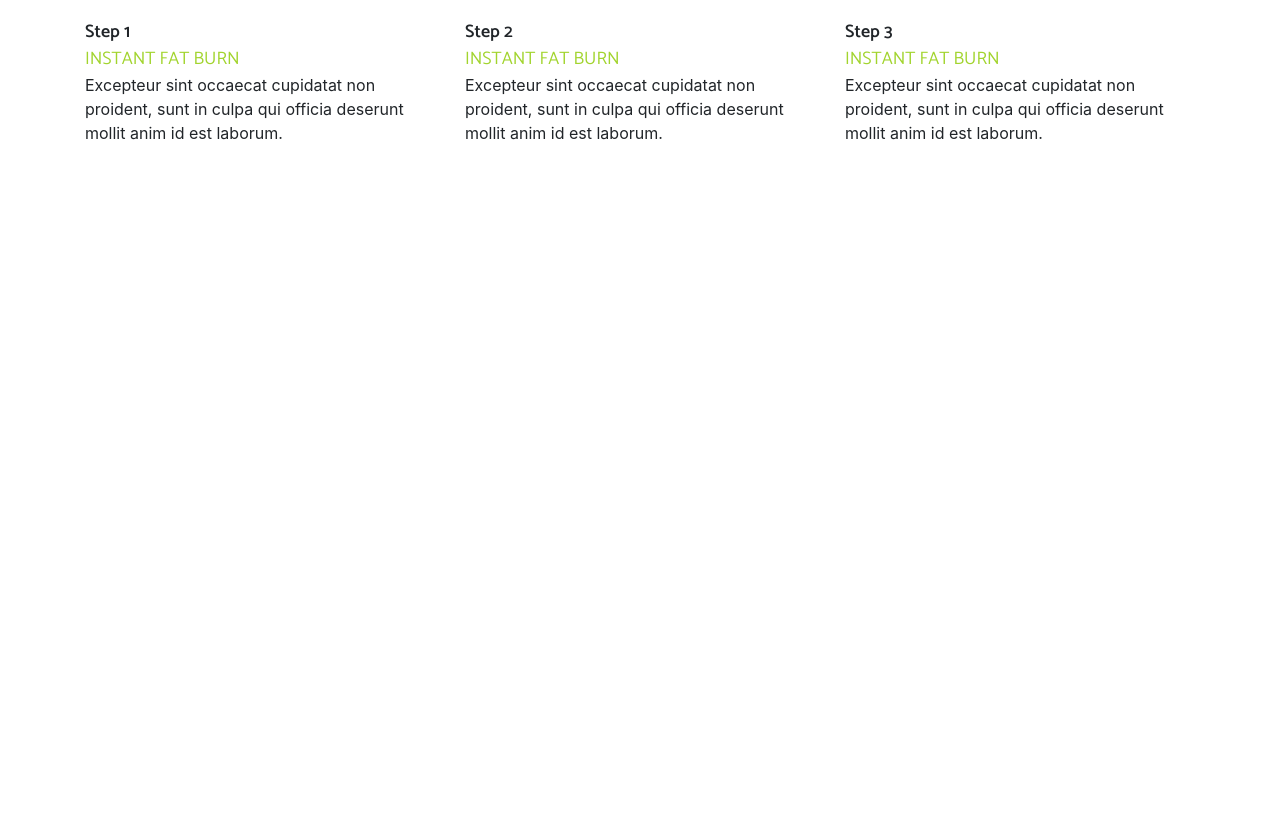
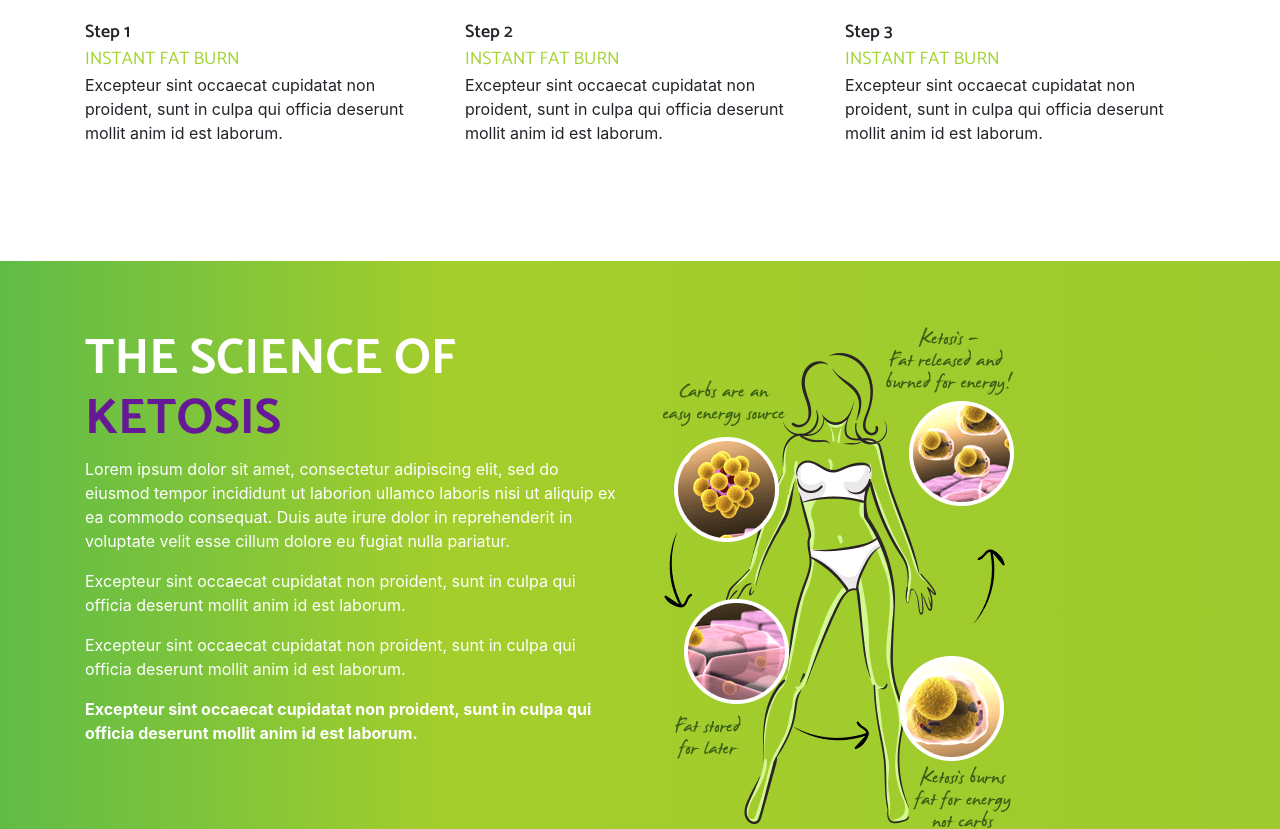
Before and after one commit to mostmojo/ket_o, a website with bundled scripts: page index.html in a window 1280 px wide. Shown: the part 1931-2760 px from the top of the page. Before the commit the page ends 2192 px from the top, so only its background shows below. Built offline with nearby package versions, Linux system fonts and the light colour scheme; a web font is replaced by a local one.

Commit message:
Create section-3

```diff
--- a/index.html
+++ b/index.html
@@ -254,6 +254,27 @@
 		</div>
 	</section>
 
+	<section class="section-3">
+		<div class="container">
+			<div class="row row-eq-height">
+
+				<div class="col-md-6 d-flex align-items-center">
+					<div class="section-inner">
+						<h2>THE SCIENCE OF <br />
+							<span>KETOSIS</span></h2>
+						<p>Lorem ipsum dolor sit amet, consectetur adipiscing elit, sed do eiusmod tempor incididunt ut laborion ullamco laboris nisi ut aliquip ex ea commodo consequat. Duis aute irure dolor in reprehenderit in voluptate velit esse cillum dolore eu fugiat nulla pariatur.</p>
+						<p>Excepteur sint occaecat cupidatat non proident, sunt in culpa qui officia deserunt mollit anim id est laborum.</p>
+						<p>Excepteur sint occaecat cupidatat non proident, sunt in culpa qui officia deserunt mollit anim id est laborum.</p>
+						<p><strong>Excepteur sint occaecat cupidatat non proident, sunt in culpa qui officia deserunt mollit anim id est laborum.</strong></p>
+					</div>
+				</div>
+				<div class="col-md-6">
+					<img src="images/keto-science.png" alt="Magazine" class="img-fluid" />
+				</div>
+			</div>
+		</div>
+	</section>
+
 	<!-- Bootstrap core JavaScript -->
 	<script src="vendor/jquery/jquery.min.js"></script>
 	<script src="vendor/bootstrap/js/bootstrap.bundle.min.js"></script>
--- a/scss/_global.scss
+++ b/scss/_global.scss
@@ -113,3 +113,25 @@ h2 {
 .section-2 {
     padding-top: 40px;
 }
+
+.section-3 {
+	padding: 0;
+	background: rgb(96,188,71);
+	background: linear-gradient(90deg, rgba(96,188,71,1) 0%, rgba(164,206,43,1) 35%, rgba(157,202,46,1) 100%);
+
+	.section-inner {
+			display: flex;
+			justify-content: center;
+			flex-direction: column;
+
+			p {
+					color: #FFF;
+			}
+	}
+
+	h2 {
+			color: #FFF;
+			font-weight: 700;
+			@include heading-font;
+	}
+}
```
Also changed, not shown: css/styles.css, css/styles.min.css, images/keto-science.png (added).
